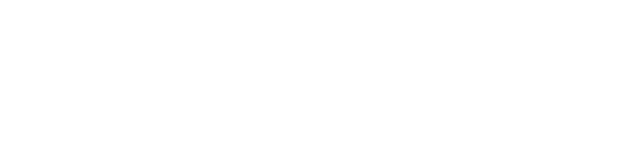
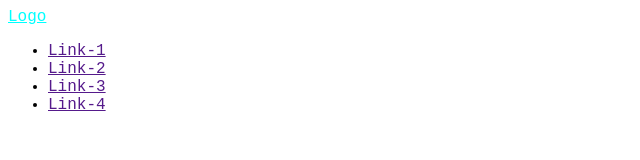
Before and after one commit to Sivonenko/hw-02, a plain HTML site: page index.html in a window 1280 px wide. Shown: the whole page, without its empty margins (0-640 px from the left). Drawn offline with Linux system fonts and the light colour scheme.

Commit message:
header markup

```diff
--- a/css/style.css
+++ b/css/style.css
@@ -1,3 +1,13 @@
 body {
   font-family: "Courier New", Courier, monospace;
 }
+.logo {
+  color: aqua;
+}
+
+.navigation {
+}
+.nav-list {
+}
+.nav-link {
+}
--- a/index.html
+++ b/index.html
@@ -1,15 +1,23 @@
 <!DOCTYPE html>
 <html lang="en">
+  <head>
+    <meta charset="UTF-8" />
+    <meta name="viewport" content="width=device-width, initial-scale=1.0" />
+    <title>Document</title>
+    <link rel="stylesheet" href="./css/style.css" />
+  </head>
 
-<head>
-    <meta charset="UTF-8">
-    <meta name="viewport" content="width=device-width, initial-scale=1.0">
-    <title>Document</title>
-    <link rel="stylesheet" href="./css/style.css">
-</head>
-
-<body>
-
-</body>
-
+  <body>
+    <header>
+      <a href="" class="logo">Logo</a>
+      <nav class="navigation">
+        <ul class="nav-list">
+          <li><a href="" class="nav-link">Link-1</a></li>
+          <li><a href="" class="nav-link">Link-2</a></li>
+          <li><a href="" class="nav-link">Link-3</a></li>
+          <li><a href="" class="nav-link">Link-4 </a></li>
+        </ul>
+      </nav>
+    </header>
+  </body>
 </html>
```
